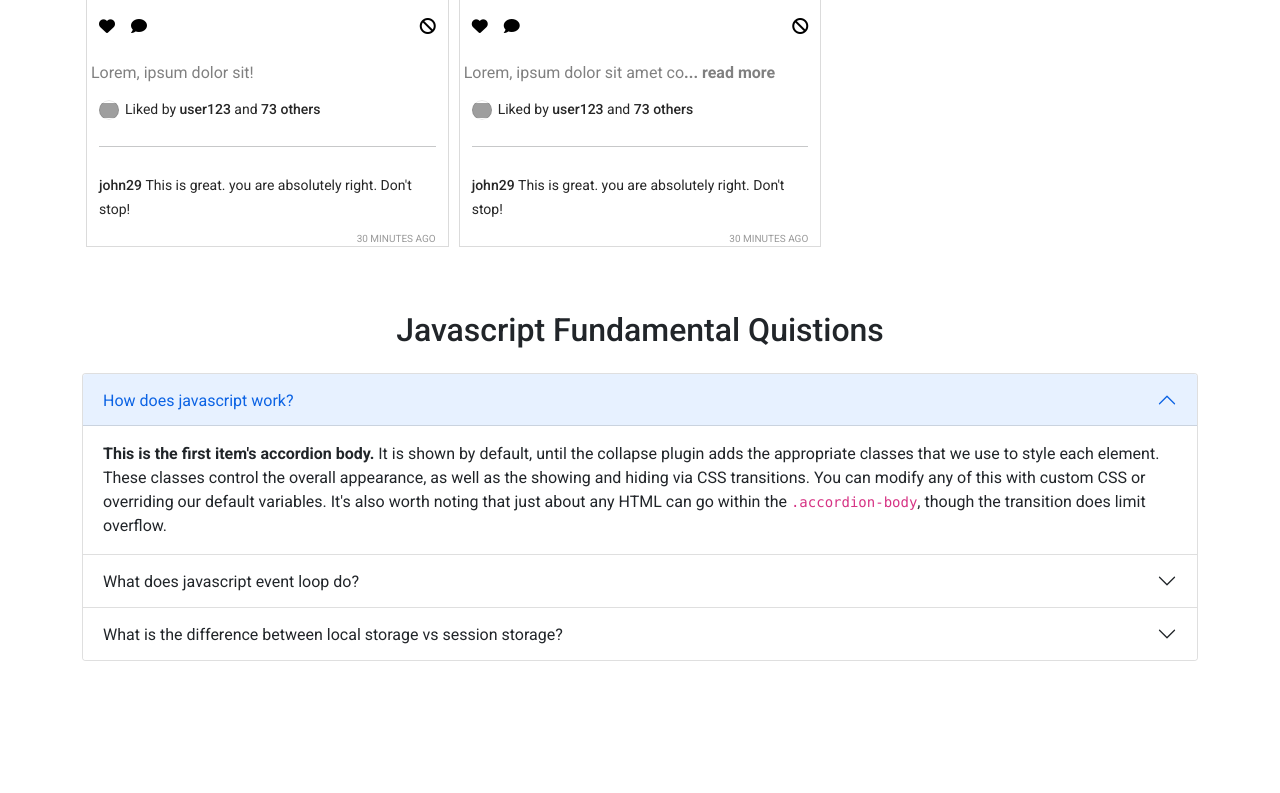
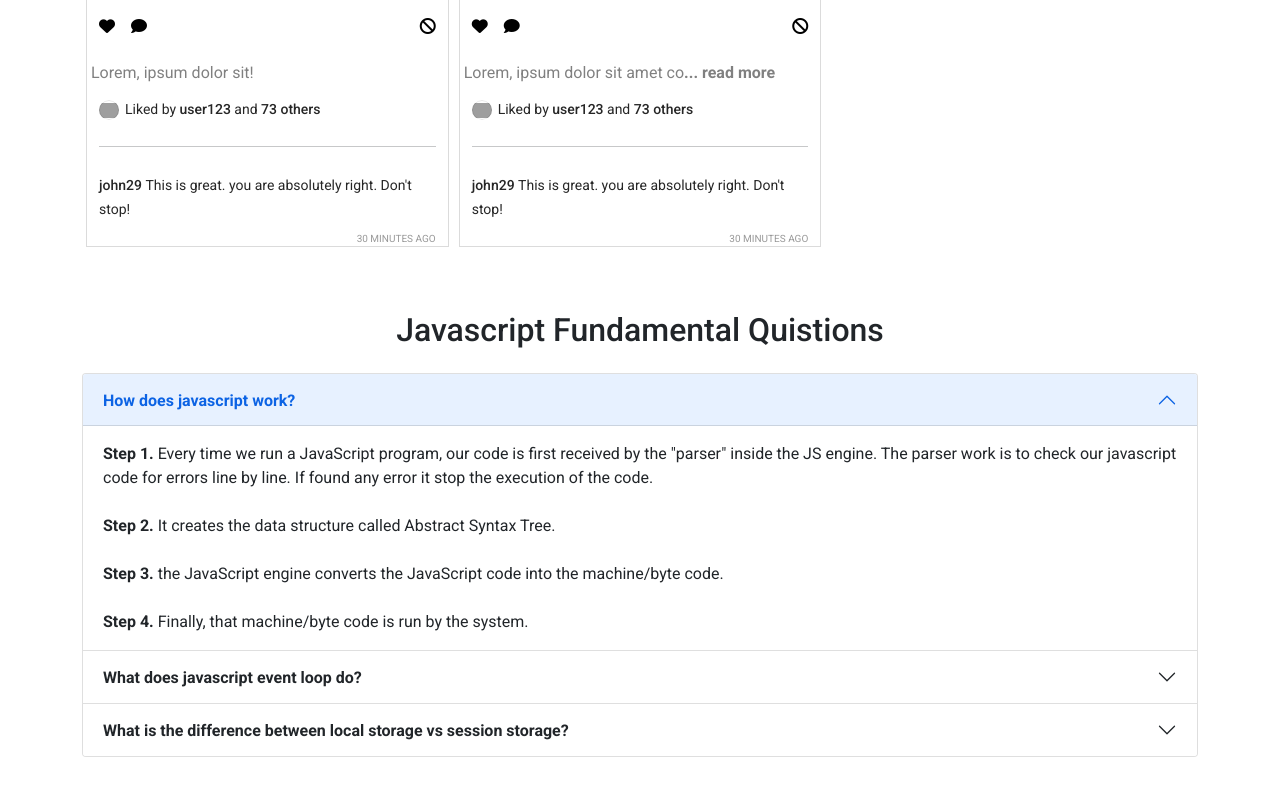
Before and after one commit to Dev-Zual/insta-shohor-website, a plain HTML site: page index.html in a window 1280 px wide. Shown: the part 1285-2078 px from the top of the page. Before the commit the page ends 1994 px from the top, so only its background shows below. Drawn offline with nearby package versions, Linux system fonts and the light colour scheme; grey boxes are pictures that could not be loaded.

Commit message:
added ans js working method

```diff
--- a/index.html
+++ b/index.html
@@ -101,7 +101,7 @@
               aria-expanded="true"
               aria-controls="collapseOne"
             >
-              How does javascript work?
+              <strong>How does javascript work?</strong>
             </button>
           </h2>
           <div
@@ -111,14 +111,22 @@
             data-bs-parent="#accordionExample"
           >
             <div class="accordion-body">
-              <strong>This is the first item's accordion body.</strong> It is
-              shown by default, until the collapse plugin adds the appropriate
-              classes that we use to style each element. These classes control
-              the overall appearance, as well as the showing and hiding via CSS
-              transitions. You can modify any of this with custom CSS or
-              overriding our default variables. It's also worth noting that just
-              about any HTML can go within the <code>.accordion-body</code>,
-              though the transition does limit overflow.
+              <strong>Step 1.</strong> Every time we run a JavaScript program,
+              our code is first received by the "parser" inside the JS engine.
+              The parser work is to check our javascript code for errors line by
+              line. If found any error it stop the execution of the code.
+              <br />
+              <br />
+              <strong>Step 2.</strong> It creates the data structure called
+              Abstract Syntax Tree.
+              <br />
+              <br />
+              <strong>Step 3.</strong> the JavaScript engine converts the
+              JavaScript code into the machine/byte code.
+              <br />
+              <br />
+              <strong>Step 4.</strong> Finally, that machine/byte code is run by
+              the system.
             </div>
           </div>
         </div>
@@ -132,7 +140,7 @@
               aria-expanded="false"
               aria-controls="collapseTwo"
             >
-              What does javascript event loop do?
+              <strong>What does javascript event loop do?</strong>
             </button>
           </h2>
           <div
@@ -163,7 +171,10 @@
               aria-expanded="false"
               aria-controls="collapseThree"
             >
-              What is the difference between local storage vs session storage?
+              <strong
+                >What is the difference between local storage vs session
+                storage?</strong
+              >
             </button>
           </h2>
           <div
```
